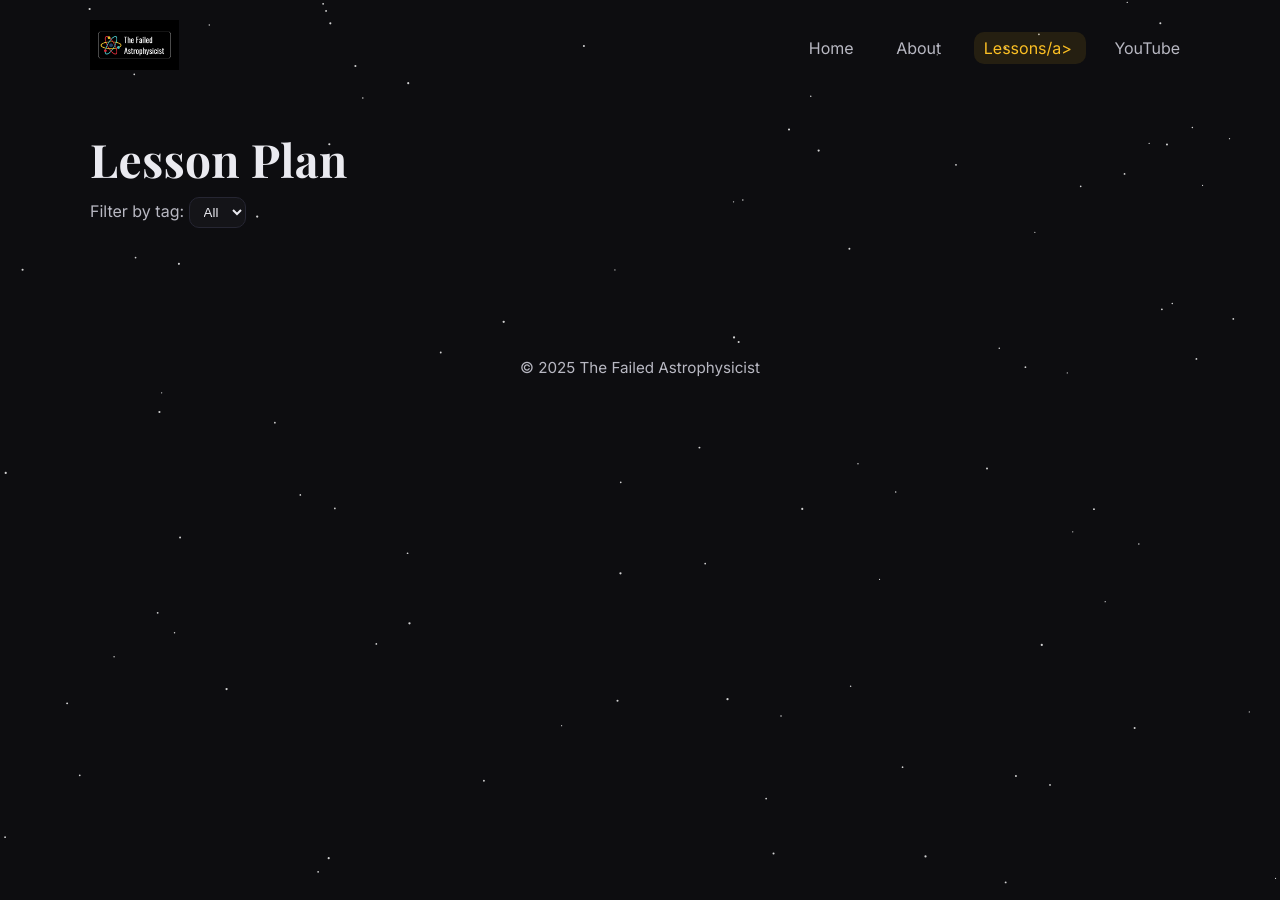
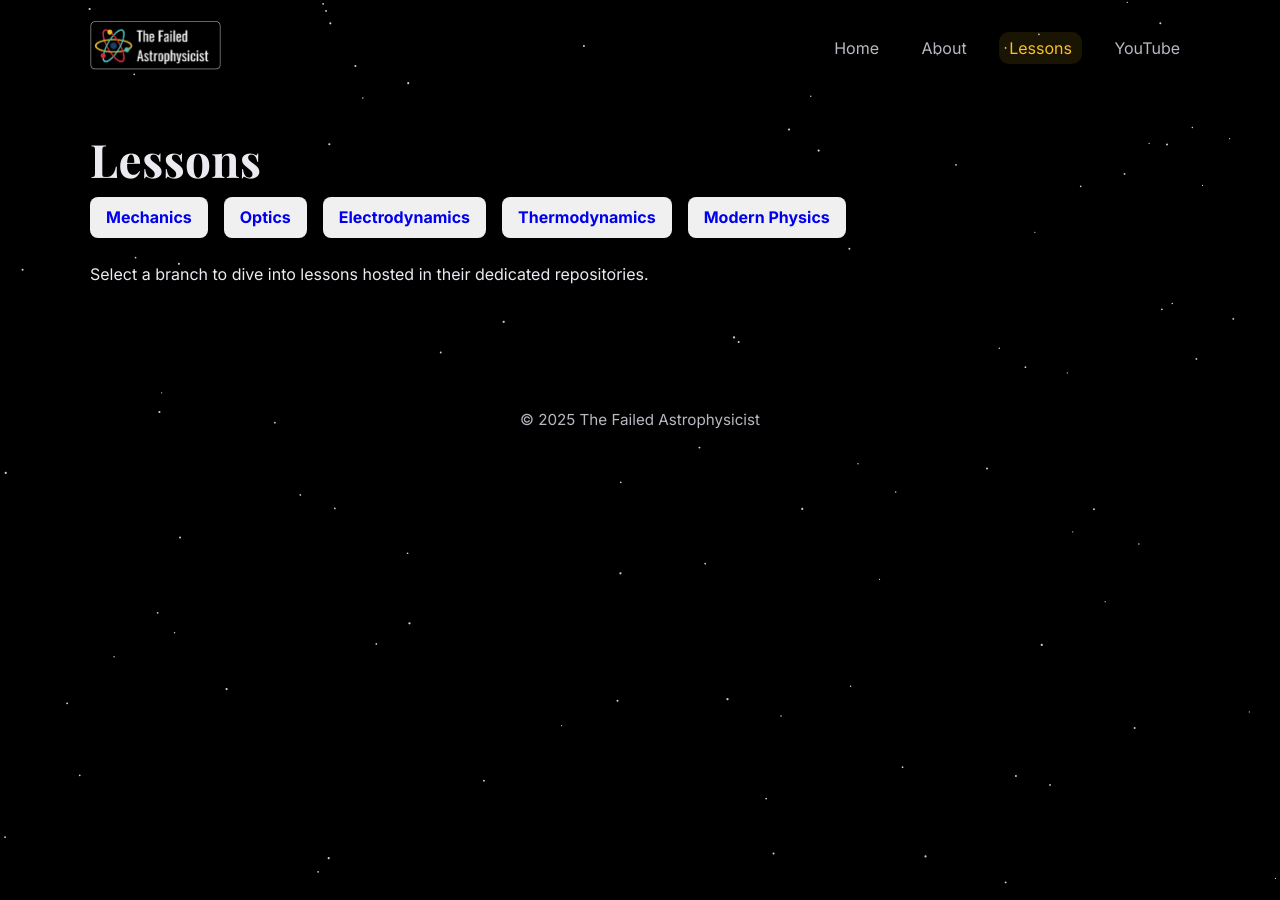
Before and after one commit to thefailedastrophysicist/thefailedastrophysicist.github.io, a Jekyll site: the page built from lessons.md, in a window 1280 px wide. Built offline with Jekyll 4.4.1, drawn with Linux system fonts in a browser that asks for light colours.

Commit message:
Main site setup

```diff
--- a/_config.yml
+++ b/_config.yml
@@ -3,10 +3,11 @@ tagline: "Physicist × Filmmaker × Educator × Writer × Poet"
 description: "Exploring universes in science, film, code, and ideas."
 url: "https://thefailedastrophysicist.github.io/"
 baseurl: ""   # keep empty for user.github.io root sites
-permalink: /lessons/:title/
 
 
-# Default layouts for posts & experience entries
+# Optional: use pretty permalinks globally
+permalink: /:title/
+
 defaults:
   - scope:
       path: ""
@@ -16,4 +17,4 @@ defaults:
       author: "The Failed Astrophysicist"
 
 markdown: kramdown
-plugins: []    # keep empty; GitHub Pages will still build this fine
+plugins: []
--- a/_includes/header.html
+++ b/_includes/header.html
@@ -6,6 +6,6 @@
     {% assign here = page.url | default: '/' %}
     <a href="{{ '/' | relative_url }}" class="{% if here == '/' %}active{% endif %}">Home</a>
     <a href="{{ '/about/' | relative_url }}" class="{% if here contains '/about' %}active{% endif %}">About</a>
-    <a href="{{ '/lessons/' | relative_url }}" class="{% if here contains '/lessons' %}active{% endif %}">Lessons/a>
+    <a href="{{ '/lessons/' | relative_url }}" class="{% if here contains '/lessons' %}active{% endif %}">Lessons</a>
     <a href="https://www.youtube.com/@TheFailedAstrophysicist" target="_blank">YouTube</a>
 </header>
--- a/assets/style.css
+++ b/assets/style.css
@@ -1,5 +1,5 @@
 :root{
-  --bg: #0d0d10;
+  --bg: #000000;
   --panel: #141418;
   --text: #eaeaf0;
   --muted: #b8b8c2;
@@ -125,16 +125,25 @@ body.landing #content{ padding-top: 8vh; padding-bottom: 10vh; }
   gap: 1.5rem;
 }
 
-.post-body {
-  max-width: 800px;
-  margin: 2rem auto;
-  padding: 2rem;
-  background: rgba(255, 255, 255, 0.685);
-  color: #111;
-  border-radius: 12px;
-  box-shadow: 0 4px 20px rgba(0, 0, 0, 0.3);
-  line-height: 1.7;
+.lesson-tabs {
+  display: flex;
+  gap: 1rem;
+  margin-bottom: 1.5rem;
 }
+
+.lesson-tab {
+  padding: 0.5rem 1rem;
+  border-radius: 8px;
+  background: #f0f0f0;
+  text-decoration: none;
+  font-weight: 600;
+  transition: background 0.2s;
+}
+
+.lesson-tab:hover {
+  background: #ddd;
+}
+
 
 /* Reduce motion preference */
 @media (prefers-reduced-motion: reduce){
--- a/lessons.md
+++ b/lessons.md
@@ -1,46 +1,17 @@
 ---
 layout: page
-title: "Lesson Plan"
+title: "Lessons"
 permalink: /lessons/
 ---
 
-<div class="filters">
-  <label>Filter by tag:
-    <select id="tag-filter">
-      <option value="">All</option>
-      {% assign all_tags = site.tags | sort %}
-      {% for t in all_tags %}
-        <option value="{{ t[0] }}">{{ t[0] }}</option>
-      {% endfor %}
-    </select>
-  </label>
+<nav class="lesson-tabs">
+  <a class="lesson-tab" href="{{ site.url }}/mechanics/">Mechanics</a>
+  <a class="lesson-tab" href="{{ site.url }}/optics/">Optics</a>
+  <a class="lesson-tab" href="{{ site.url }}/electro/">Electrodynamics</a>
+  <a class="lesson-tab" href="{{ site.url }}/thermo/">Thermodynamics</a>
+  <a class="lesson-tab" href="{{ site.url }}/modern/">Modern Physics</a>
+</nav>
+
+<div class="lesson-intro">
+  <p>Select a branch to dive into lessons hosted in their dedicated repositories.</p>
 </div>
-
-<ul id="post-list" class="card-list">
-  {% for post in site.posts %}
-    <li class="card" data-tags="{{ post.tags | join: ' ' }}">
-      <a class="card-link" href="{{ post.url | relative_url }}">
-        <h3 class="card-title">{{ post.title }}</h3>
-        <p class="card-excerpt">{{ post.excerpt | strip_html | truncate: 160 }}</p>
-        <span class="card-date">{{ post.date | date: "%B %e, %Y" }}</span>
-        {% if post.tags %}<span class="card-tags">{{ post.tags | array_to_sentence_string }}</span>{% endif %}
-      </a>
-    </li>
-  {% endfor %}
-</ul>
-
-<script>
-  // Simple client-side tag filter (no build needed)
-  document.addEventListener('DOMContentLoaded', function(){
-    var sel = document.getElementById('tag-filter');
-    var items = Array.prototype.slice.call(document.querySelectorAll('#post-list .card'));
-    sel.addEventListener('change', function(){
-      var v = sel.value.trim();
-      items.forEach(function(el){
-        if(!v) { el.style.display = ''; return; }
-        var tags = (el.getAttribute('data-tags') || '').split(' ');
-        el.style.display = tags.includes(v) ? '' : 'none';
-      });
-    });
-  });
-</script>
```
Also changed, not shown: _layouts/post.html (deleted, +0 -19 lines), assets/img/logo.png.
